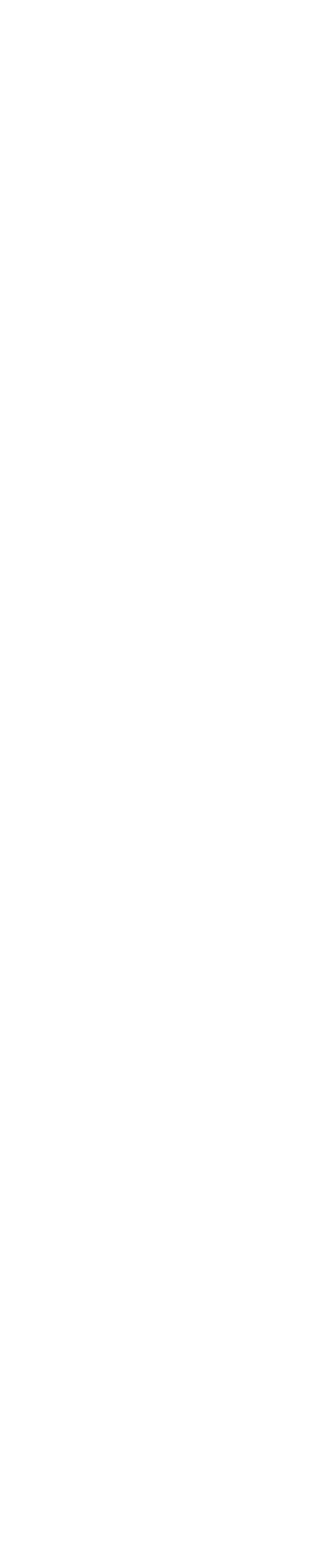
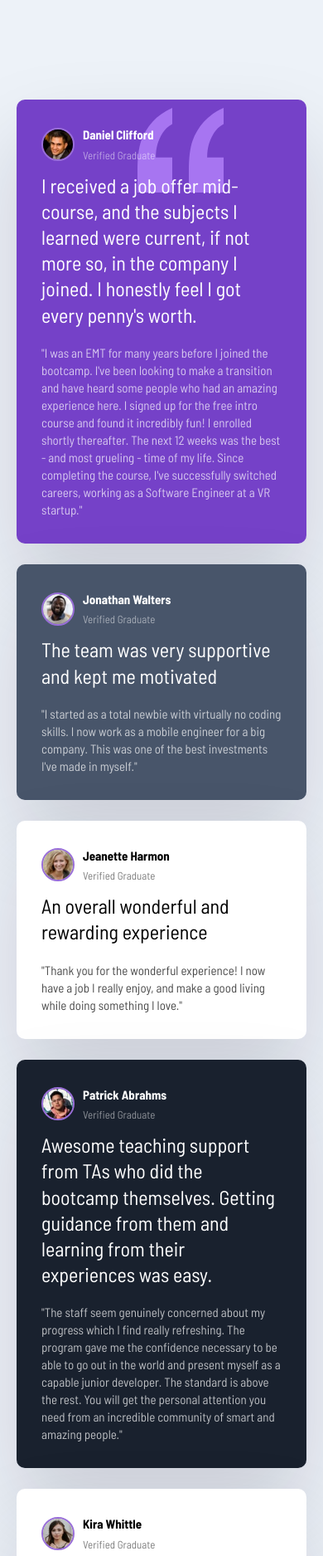
Before and after one commit to bleyyannick/testimonials_grid, a plain HTML site: page index.html in a window 390 px wide. Shown: the top 1875 px of the page at 83% size. Before the commit the page ends 844 px from the top, so only its background shows below. Drawn offline with Linux system fonts and the light colour scheme.

Commit message:
responsiveness with css grid

```diff
--- a/index.html
+++ b/index.html
@@ -7,5 +7,123 @@
     <link rel="stylesheet" href="main.css" />
     <title>Testimonials</title>
   </head>
-  <body></body>
+  <body>
+    <div class="testimonials">
+      <div class="card card--bg-purple">
+        <header class="card__header">
+          <img src="images /image-daniel.jpg" class="card__img" alt="" />
+          <div>
+            <h3>Daniel Clifford</h3>
+            <p>Verified Graduate</p>
+          </div>
+        </header>
+        <p class="card__lead">
+          I received a job offer mid-course, and the subjects I learned were
+          current, if not more so, in the company I joined. I honestly feel I
+          got every penny's worth.
+        </p>
+        <p class="card__quote">
+          "I was an EMT for many years before I joined the bootcamp. I've been
+          looking to make a transition and have heard some people who had an
+          amazing experience here. I signed up for the free intro course and
+          found it incredibly fun! I enrolled shortly thereafter. The next 12
+          weeks was the best - and most grueling - time of my life. Since
+          completing the course, I've successfully switched careers, working as
+          a Software Engineer at a VR startup."
+        </p>
+      </div>
+
+      <div class="card card--bg-gray-blue">
+        <header class="card__header">
+          <img src="images /image-jonathan.jpg" class="card__img" alt="" />
+          <div>
+            <h3>Jonathan Walters</h3>
+            <p>Verified Graduate</p>
+          </div>
+        </header>
+        <p class="card__lead">
+          The team was very supportive and kept me motivated
+        </p>
+        <p class="card__quote">
+          "I started as a total newbie with virtually no coding skills. I now
+          work as a mobile engineer for a big company. This was one of the best
+          investments I've made in myself."
+        </p>
+      </div>
+
+      <div class="card">
+        <header class="card__header">
+          <img src="/images /image-jeanette.jpg" class="card__img" alt="" />
+          <div>
+            <h3>Jeanette Harmon</h3>
+            <p>Verified Graduate</p>
+          </div>
+        </header>
+        <p class="card__lead">An overall wonderful and rewarding experience</p>
+        <p class="card__quote">
+          "Thank you for the wonderful experience! I now have a job I really
+          enjoy, and make a good living while doing something I love."
+        </p>
+      </div>
+
+      <div class="card card--bg-black-blue">
+        <header class="card__header">
+          <img src="images /image-patrick.jpg" class="card__img" alt="" />
+          <div>
+            <h3>Patrick Abrahms</h3>
+            <p>Verified Graduate</p>
+          </div>
+        </header>
+        <p class="card__lead">
+          Awesome teaching support from TAs who did the bootcamp themselves.
+          Getting guidance from them and learning from their experiences was
+          easy.
+        </p>
+        <p class="card__quote">
+          "The staff seem genuinely concerned about my progress which I find
+          really refreshing. The program gave me the confidence necessary to be
+          able to go out in the world and present myself as a capable junior
+          developer. The standard is above the rest. You will get the personal
+          attention you need from an incredible community of smart and amazing
+          people."
+        </p>
+      </div>
+
+      <div class="card">
+        <header class="card__header">
+          <img src="images /image-kira.jpg" class="card__img" alt="" />
+          <div>
+            <h3>Kira Whittle</h3>
+            <p>Verified Graduate</p>
+          </div>
+        </header>
+        <p class="card__lead">
+          Such a life-changing experience. Highly recommended!
+        </p>
+        <p class="card__quote">
+          "Before joining the bootcamp, I've never written a line of code. I
+          needed some structure from professionals who can help me learn
+          programming step by step. I was encouraged to enroll by a former
+          student of theirs who can only say wonderful things about the program.
+          The entire curriculum and staff did not disappoint. They were very
+          hands-on and I never had to wait long for assistance. The agile team
+          project, in particular, was outstanding. It took my learning to the
+          next level in a way that no tutorial could ever have. In fact, I've
+          often referred to it during interviews as an example of my developent
+          experience. It certainly helped me land a job as a full-stack
+          developer after receiving multiple offers. 100% recommend!"
+        </p>
+      </div>
+    </div>
+
+    <footer>
+      <h3>
+        Project from
+        <a
+          href="https://www.frontendmentor.io/challenges/testimonials-grid-section-Nnw6J7Un7"
+          >Frontend Mentor</a
+        >
+      </h3>
+    </footer>
+  </body>
 </html>
--- a/main.css
+++ b/main.css
@@ -0,0 +1,122 @@
+@import url('https://fonts.googleapis.com/css2?family=Barlow+Semi+Condensed:wght@200;300;400;700&display=swap');
+
+* {
+  box-sizing: border-box;
+  margin: 0;
+  padding: 0;
+}
+
+body {
+  background: #edf2f8;
+  font-family: 'Barlow Semi Condensed', sans-serif;
+  line-height: 1.7;
+  font-size: 13px;
+}
+
+
+.testimonials {
+    max-width: 1440px;
+    margin: 100px auto;
+    padding: 20px;
+
+    display: grid;
+    gap: 15px;
+    grid-template-columns: repeat(4, 1fr);
+}
+.card {
+    background-color: #fff;
+    border-radius: 10px;
+    padding: 30px;
+    box-shadow: rgba(17, 12, 46, 0.15)0px 48px 100px 0px;
+    margin-bottom: 10px;
+
+}
+
+.card:nth-of-type(1){
+    grid-column: 1 / 3;
+}
+.card:nth-of-type(4){
+    grid-column: 2 / 4;
+    grid-row: 2;
+}
+.card:nth-of-type(5){
+    grid-column: 4;
+    grid-row: 1 /3;
+}
+
+.card__header {
+    display: flex;
+    align-items: center;
+    margin-bottom: 10px;
+}
+
+.card__header h3 {
+    font-size: 15px;
+}
+
+.card__header p {
+    opacity: 50%;
+}
+
+.card__img {
+    width: 40px;
+    height: 40px;
+    border-radius: 50%;
+    border: 2px solid #996ed9;
+    margin-right: 10px;
+}
+
+.card__lead {
+    font-size: 1.5rem;
+    font-weight: 500;
+    line-height: 1.3;
+    margin-bottom: 20px;
+}
+
+.card__quote {
+    font-size: 15px;
+    font-weight: 500;
+    line-height: 1.4;
+    opacity: 70%;
+}
+.card--bg-purple {
+    background: hsl(263, 55%, 52%);
+    color: white;
+    background-image: url(./images\ /bg-pattern-quotation.svg);
+    background-repeat: no-repeat;
+    background-position: top 10px right 100px;
+}
+
+
+.card--bg-gray-blue {
+    background: hsl(217, 19%, 35%);
+    color: white;
+
+}
+
+.card--bg-black-blue {
+    background: hsl(219, 29%, 14%);
+    color: white;
+}
+
+footer {
+    text-align: center;
+}
+
+@media (max-width: 768px) {
+   .testimonials {
+    grid-template-columns: 1fr;
+    width: 100%;
+   }
+   .card:nth-of-type(1){
+    grid-column: 1 / 2;
+    }
+    .card:nth-of-type(4){
+        grid-column: 1;
+        grid-row: 4;
+    }
+    .card:nth-of-type(5){
+        grid-column: 1;
+        grid-row: 5 /6;
+    }
+}
```
Also changed, not shown: images /bg-pattern-quotation.svg (added), images /favicon-32x32.png (added), images /image-daniel.jpg (added), images /image-jeanette.jpg (added), images /image-jonathan.jpg (added), images /image-kira.jpg (added), images /image-patrick.jpg (added), 2 other files.
